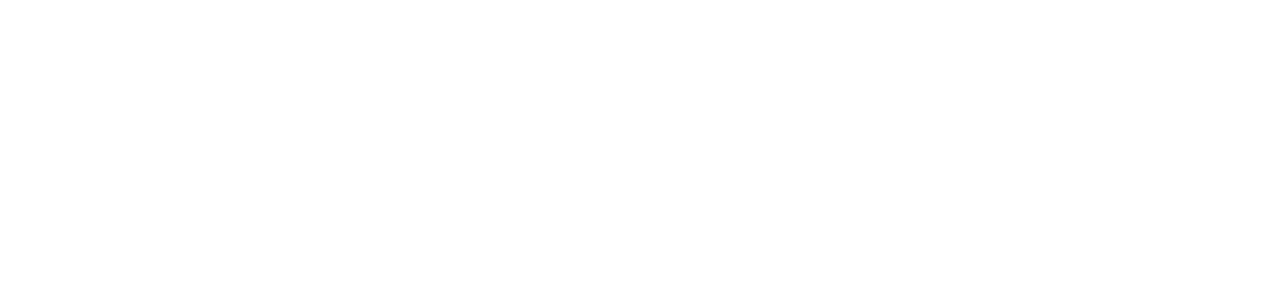
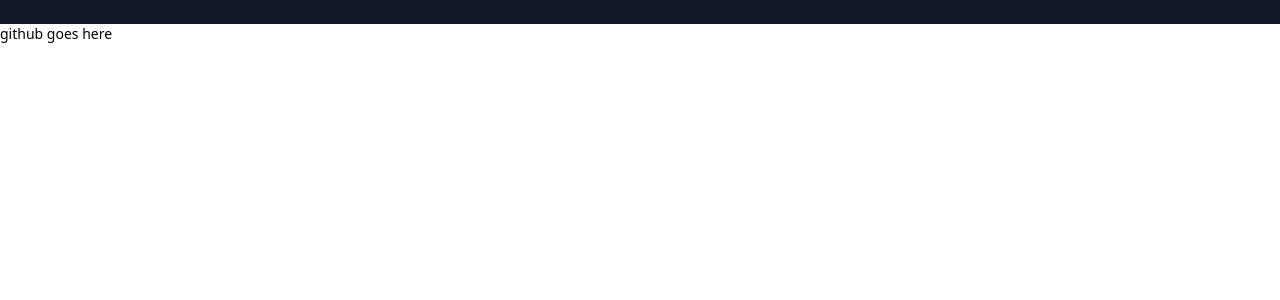
Before and after one commit to Rayan84/github-clone-tailwind, a Nuxt app: page /github in a window 1280 px wide. Before the commit this address had no page. Shown: the top 300 px of the page. Built offline with nearby package versions, Linux system fonts and the light colour scheme.

Commit message:
Add content to github.vue

```diff
--- /dev/null
+++ b/pages/github.vue
@@ -0,0 +1,6 @@
+<template>
+  <div class="text-grey-900 text-sm">
+    <nav class="bg-gray-900 text-white px-4 py-3 flex items-center justify-between"></nav>
+    github goes here
+  </div>
+</template>
```
Also changed, not shown: package.json (line endings or trailing spaces), 1 other file (tests, documents, lock files or other folders).
